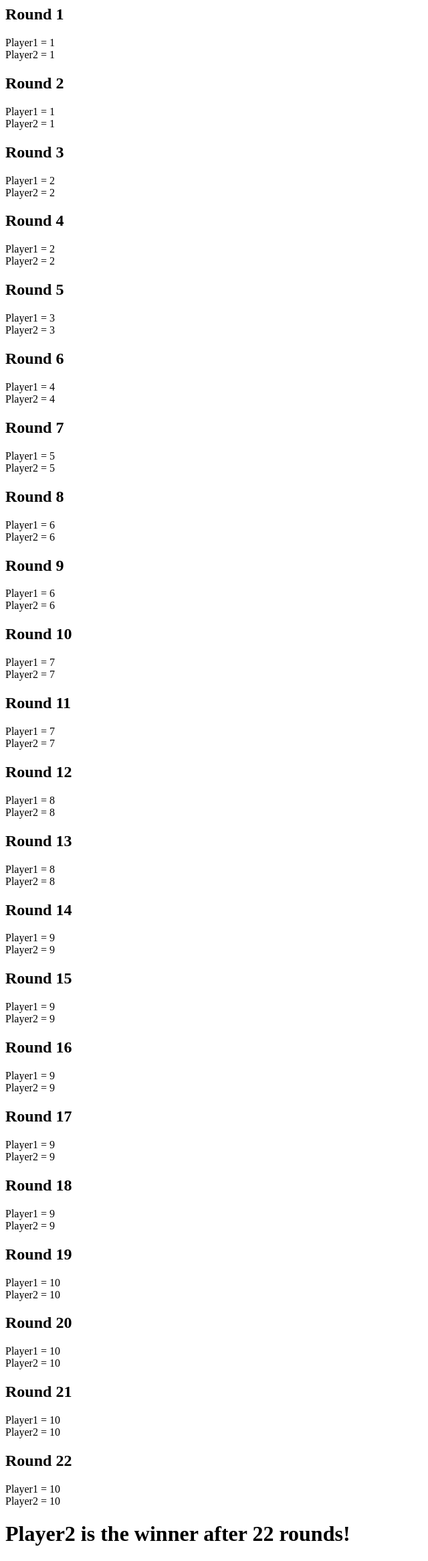
After one commit to Adancode/PHP_Team_Treehouse, a PHP site: page /pingpong.php in a window 1280 px wide. The commit adds this page. Shown: the whole page at 67% size, without its empty margins (0-640 px from the left). Run offline with PHP 8.4, Linux system fonts and the light colour scheme.

Commit message:
ping pong in php

```diff
--- a/PHP_Arrays_And_Conditionals/indexed_arrays.php
+++ b/PHP_Arrays_And_Conditionals/indexed_arrays.php
@@ -12,6 +12,7 @@
      //var_dump($learn);
      //var_dump($learn); //explode($learn, "\n");
      //echo implode( "\n", $learn);
+     // array_pop removes the last element of an array
      $learn = array_values($learn);  // creates new array with sequentioal array keys (useful when we used unset and want the array to have consecutive keys again)
 ?>
 
--- /dev/null
+++ b/PHP_Arrays_And_Conditionals/pingpong.php
@@ -0,0 +1,35 @@
+<?php
+$player1 = 0;
+$player2 = 0;
+$round = 0;
+
+//var_dump(abs($player1 - $player2));
+//var_dump($player2 - $player1);
+
+// WIN
+//player must reach a score of 11
+//player must be a minimum of 2 points higher than opponent
+
+//NOT WINNER
+
+while (abs($player1 - $player2) < 2  ||  ($player1 < 11 && $player2 < 11)) {
+  $round++;
+  echo "<h2>Round $round</h2>\n";
+  if (rand(0, 1)) {
+    $player1++;
+  }  else {
+    $player2++;
+  }
+  echo "Player1 = $player1<br />\n";
+  echo "Player2 = $player1<br />\n";
+}
+
+echo "<h1>";
+if ($player1 > $player2) {
+  echo "Player1";
+}  else {
+  echo "Player2";
+}
+echo " is the winner after $round rounds!<h1>\n";
+
+?>
```
Also changed, not shown: PHP_Arrays_And_Conditionals/loops.php (added, +29 -0 lines).
